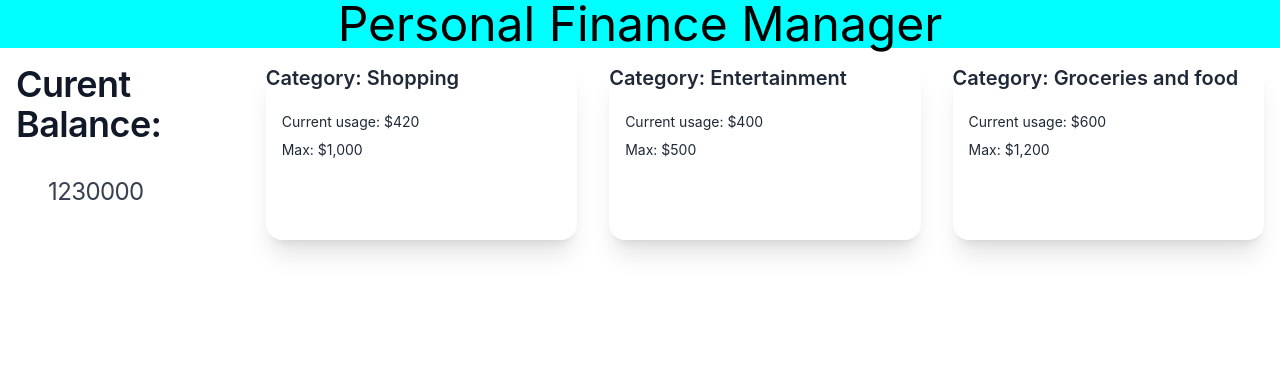
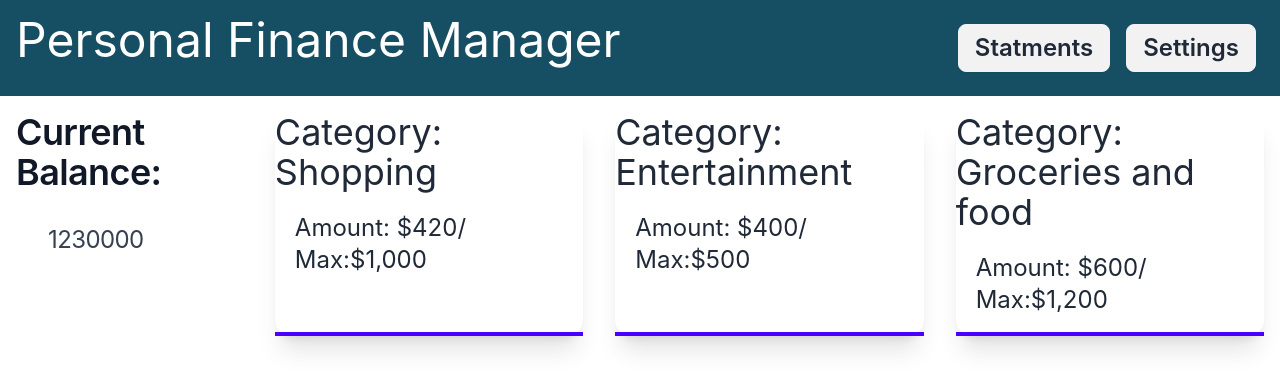
Before and after one commit to maaneesh/Finance-Tracker, a React (Vite) app: page / in a window 1280 px wide. Shown: the top 390 px of the page. Built offline with nearby package versions, Linux system fonts and the light colour scheme.

Commit message:
created contexts

```diff
--- a/src/components/categories.jsx
+++ b/src/components/categories.jsx
@@ -4,12 +4,17 @@ function Categories({ name, amount, max }) {
   return (
     <>
       <div className="card card-compact m-4  bg-base-100 w-96 shadow-xl">
-        <div className="card-title">
+        <div className="card-title text-4xl font-normal">
           <h2>Category: {name}</h2>
         </div>
-        <div className="card-body">
-          <h3>Current usage: {currencyFormatter.format(amount)} </h3>
-          <h3>Max: {currencyFormatter.format(max)} </h3>
+        <div className="card-body font-normal">
+          <span className="ms-1 text-2xl  ">
+            Amount: {currencyFormatter.format(amount)}/ Max:
+            {currencyFormatter.format(max)}
+          </span>
+        </div>
+        <div className="h-1 w-full bg-neutral-200 dark:bg-neutral-600">
+          <div className="h-1 bg-primary"></div>
         </div>
       </div>
     </>
--- a/src/components/header.jsx
+++ b/src/components/header.jsx
@@ -2,8 +2,14 @@ import React from "react";
 
 function Header() {
   return (
-    <div id="home" className="header text-5xl text-black ">
-      <h1 className="flex align-start">Personal Finance Manager</h1>
+    <div className="header flex justify-between  p-4 text-5xl text-white bg-cyan-900 ">
+      <div className="">
+        <h1>Personal Finance Manager</h1>
+      </div>
+      <div className="title flex  justify-end align-center">
+        <h2 className="btn text-2xl m-2">Statments</h2>
+        <h2 className="btn text-2xl m-2">Settings</h2>
+      </div>
     </div>
   );
 }
--- /dev/null
+++ b/src/contexts/budgetContext.jsx
@@ -0,0 +1,4 @@
+import React, { useContext } from "react";
+const BudgetContext = React.createContext();
+
+export function useBudgets() {}
--- a/src/currentBalance.jsx
+++ b/src/currentBalance.jsx
@@ -6,7 +6,7 @@ function CurrentBalance() {
     <>
       <div className="m-4 text-2xl font-bold tracking-tight text-gray-900 dark:text-white">
         <div className="card-title text-4xl">
-          <h2> Curent Balance: </h2>
+          <h2> Current Balance: </h2>
         </div>
         <div className="card-body text-2xl">
           <p className="font-normal text-gray-700 dark:text-gray-400">
```
